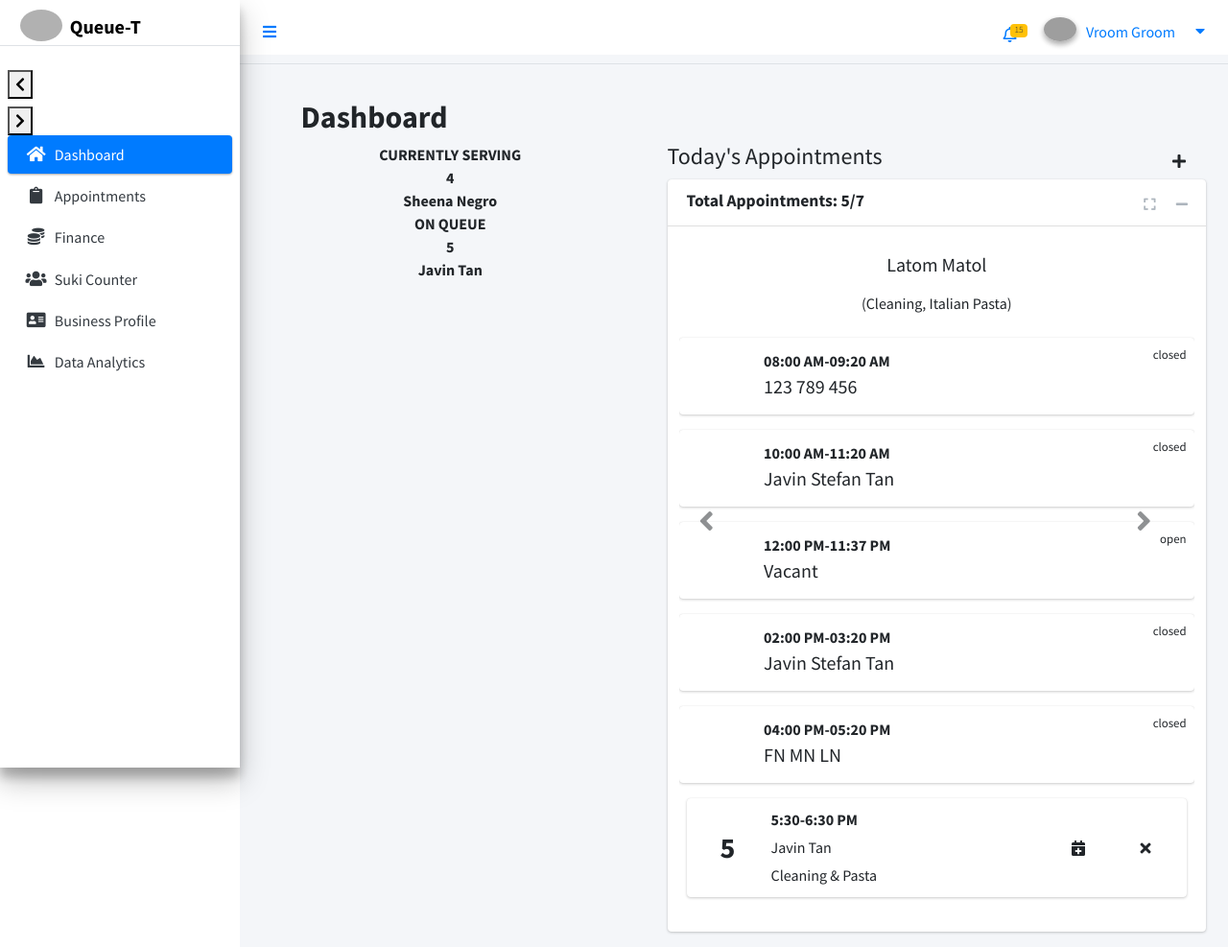
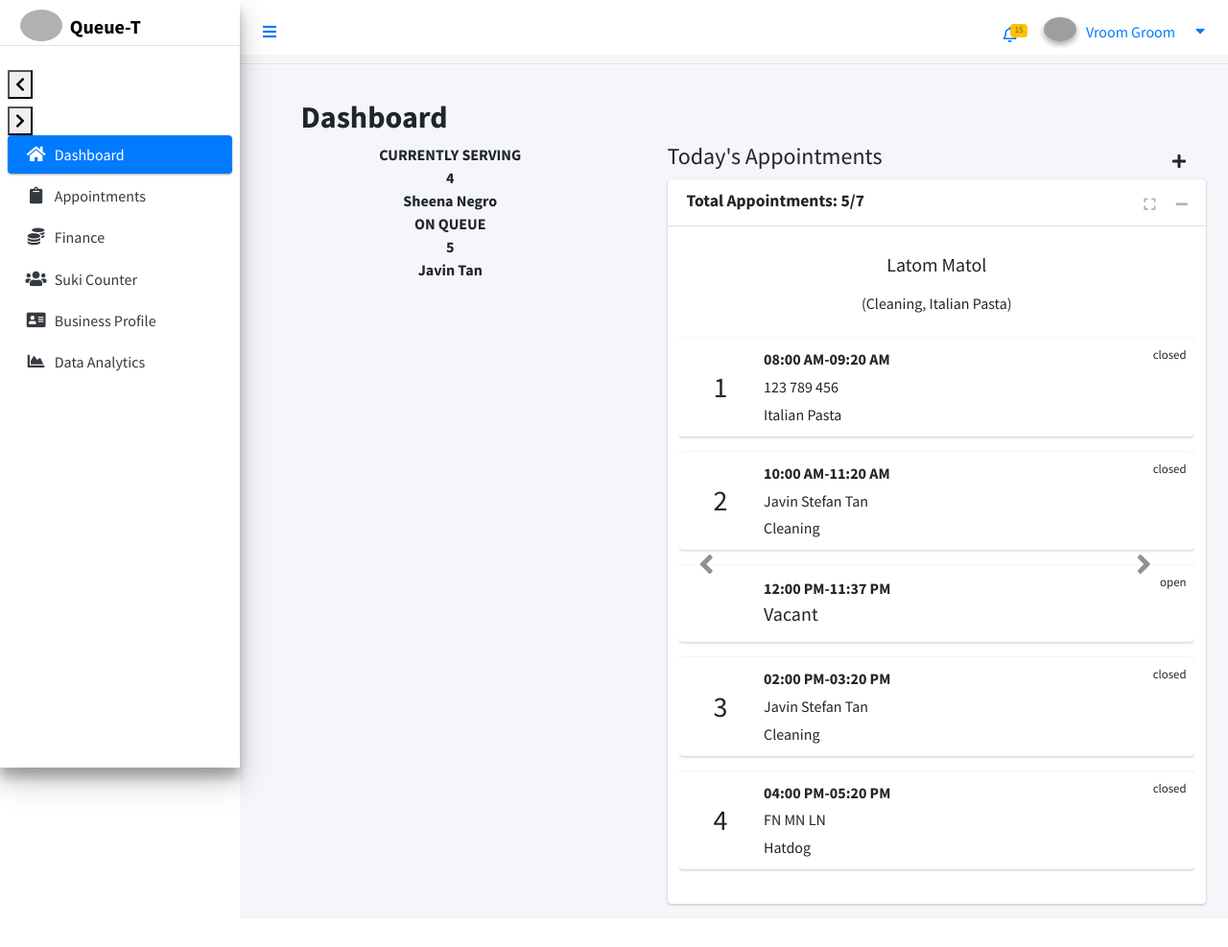
Before and after one commit to habiners/queue-t-mvp, a PHP site: page /dashboard.php in a window 1280 px wide. Shown: the whole page at 96% size. After the commit the page ends 945 px from the top, so only its background shows below. Run offline with PHP 8.4, Linux system fonts and the light colour scheme; a user stored in the database is signed in; data comes from the database, SQL or seed files in the repository; some libraries are stand-ins or nearby versions; grey boxes are pictures that could not be loaded.

Commit message:
revamped dashboard and appointment page for web side

```diff
--- a/Web/php/appointment.php
+++ b/Web/php/appointment.php
@@ -294,6 +294,7 @@ scratch. This page gets rid of all links and provides the needed markup only.
                   <?php
                   $notDone = true;
                   $serviceRow = 1;
+                  $counter = array();
                   while ($notDone) {
                     $notDone = false;
                     echo "<tr>";
@@ -308,6 +309,7 @@ scratch. This page gets rid of all links and provides the needed markup only.
                     $workers = $statement->fetchAll();
                     foreach ($workers as $column) {
                       if (!empty($column)) {
+                        $counter += array($column["workerName"] => 1);
                         $row = 0;
                         $statement = $pdo->query("SELECT scheduleID, CONCAT(time_format(timeStart, '%h:%i') , ' ', IF(TIME(timeStart) >= '12:00:00', 'PM', 'AM')) as timeStartFormatted,
                         CONCAT(time_format(timeEnd, '%h:%i') , ' ', IF(TIME(timeEnd) >= '12:00:00', 'PM', 'AM')) as timeEnd, isOpen, WORKER.workerID, concat(WORKER.firstName, ' ', WORKER.lastName) AS 'workerName' FROM SCHEDULE
@@ -336,7 +338,7 @@ scratch. This page gets rid of all links and provides the needed markup only.
                           echo '
                         <td>
                           <div class="info-box' . ($schedule["isOpen"] ? '' : ' bg-done') . ' hover-effect">
-                            <span class="info-box-icon font-weight-bold hover-effect"></span>
+                            <span class="info-box-icon font-weight-bold hover-effect">' . ($schedule["isOpen"] ? "" : $counter[$column["workerName"]]++) .'</span>
                             <div class="info-box-content hover-effect">
                               <span class="info-box-text font-weight-bold"> ' . $schedule["timeStartFormatted"] . ' to ' . $schedule["timeEnd"] . '</span>
                               </span>
--- a/Web/php/dashboard.php
+++ b/Web/php/dashboard.php
@@ -339,6 +339,8 @@ scratch. This page gets rid of all links and provides the needed markup only.
                         <!-- Start of Carousel pages -->
                         <?php
                         $first = true;
+                        $counter = array();
+
                         $employess = $pdo->query("SELECT DISTINCT concat(WORKER.firstName, ' ', WORKER.lastName) AS 'workerName', WORKER.workerID FROM BUSINESS
                           INNER JOIN SERVICES_OFFERED
                           ON BUSINESS.businessID = SERVICES_OFFERED.businessID AND BUSINESS.businessID = $businessID
@@ -348,6 +350,7 @@ scratch. This page gets rid of all links and provides the needed markup only.
                               ON EMPLOYEE.workerID = WORKER.workerID;")->fetchAll();
 
                         foreach ($employess as $carousel) {
+                          $counter += array($carousel["workerName"] => 1);
                           echo '<div class="carousel-item' . ($first ? ' active' : '') . '">';
                           $first = false;
                           echo '  <div class="row justify-content-center mt-2">';
@@ -388,13 +391,15 @@ scratch. This page gets rid of all links and provides the needed markup only.
                                 ON SCHEDULE.scheduleID = APPOINTMENT.scheduleID AND APPOINTMENT.isActive = 1 AND SCHEDULE.scheduleID = " . $schedule["scheduleID"] . "
                                   INNER JOIN USER
                                   ON APPOINTMENT.userID = USER.userID;")->fetch();
+                              $service = $pdo->query("SELECT serviceName from SERVICE WHERE serviceID = " . $personAppoint["serviceID"] . ";")->fetch()["serviceName"];
                             }
 
                             echo '<div class="info-box ' . ($schedule["isOpen"] ? '' : 'bg-done') . ' hover-effect" data-toggle="modal" data-target="#addPhysicalQueue">';
-                            echo '  <span class="info-box-icon hover-effect"></span>';
+                            echo '  <span class="info-box-icon hover-effect">' . ($schedule["isOpen"] ? "" : $counter[$schedule["workerName"]]++) . '</span>';
                             echo '   <div class="info-box-content hover-effect">';
                             echo '    <span class="info-box-text font-weight-bold">' . $schedule["timeStartFormatted"] . '-' . $schedule["timeEnd"] . '</span>';
-                            echo '    <h5 class="uppercase">' . ($schedule["isOpen"] ? 'Vacant' :  $personAppoint["name"]) . '</h5>';
+                            echo ($schedule["isOpen"] ? '<h5 class="uppercase">' . 'Vacant' . '</h5>' : '<span class="progress-description">' . $personAppoint["name"] . '</span>');
+                            if (!$schedule["isOpen"]) echo '<span class="info-box-text">' . $service . '</span>';
                             echo '   </div>';
                             echo '   <span class="info-box-text small">' . ($schedule["isOpen"] ? 'open' : 'closed') . '</span>';
                             echo '</div>';
@@ -416,7 +421,7 @@ scratch. This page gets rid of all links and provides the needed markup only.
                       </a>
                     </div>
                     <!-- carousel end -->
-                    <div class="info-box bg-queue hover-effect" data-toggle="modal" data-target="#myOnQueue">
+                    <!-- <div class="info-box bg-queue hover-effect" data-toggle="modal" data-target="#myOnQueue">
                       <span class="info-box-icon font-weight-bold bg-queue hover-effect">5</span>
 
                       <div class="info-box-content bg-queue hover-effect">
@@ -437,6 +442,22 @@ scratch. This page gets rid of all links and provides the needed markup only.
                           <i class="fas fa-times"></i>
                         </button>
                       </span>
+
+                    </div> -->
+                    <!-- ./Javin End -->
+                  </div>
+                  <!-- ./card-end -->
+
+                </div> <!-- ./container-end -->
+            </section>
+          </div>
+        </div>
+      </section>
+      <!-- /.content -->
+    </div>
+    <!-- /.content -->
+  </div>
+  <!-- /.content-wrapper -->
   <!-- The RESCHEDULE Modal -->
   <div class="modal fade" id="myReschedule">
     <div class="modal-dialog">
@@ -497,22 +518,6 @@ scratch. This page gets rid of all links and provides the needed markup only.
       </div>
     </div>
   </div>
-                    </div>
-                    <!-- ./Javin End -->
-                  </div>
-                  <!-- ./card-end -->
-
-                </div> <!-- ./container-end -->
-            </section>
-          </div>
-        </div>
-      </section>
-      <!-- /.content -->
-    </div>
-    <!-- /.content -->
-  </div>
-  <!-- /.content-wrapper -->
-
   <!-- Queue Profile -->
   <div class="modal fade" id="myOnQueue">
     <div class="modal-dialog">
```
Lines whose indentation alone changed are shown as unchanged.
